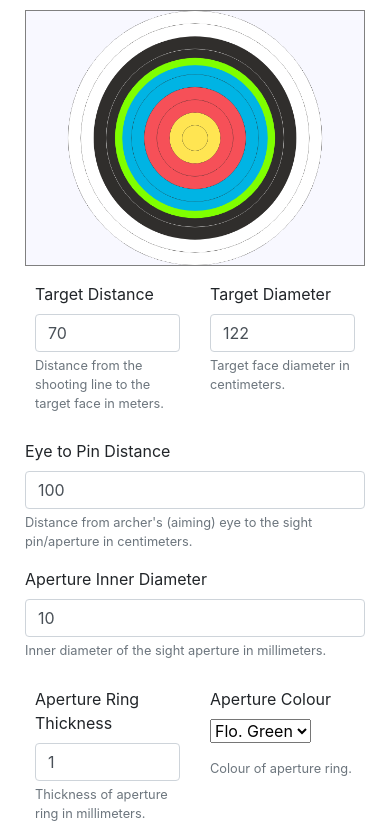
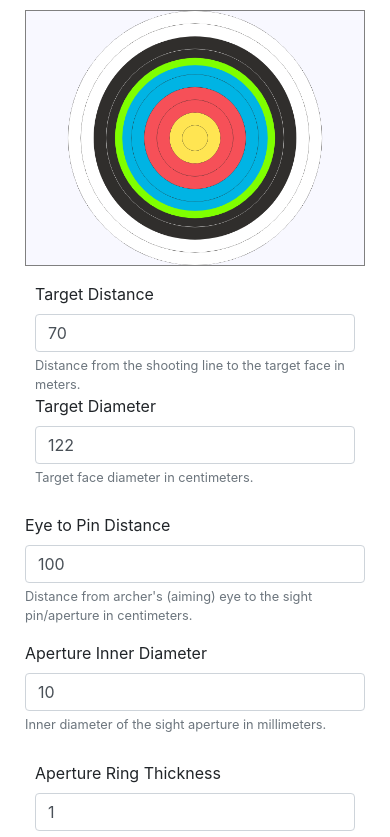
Before and after one commit to andrewazores/archery-sight-simulator, an Angular app: page / in a window 390 px wide. Shown: the top 837 px of the page. Built offline with nearby package versions, Linux system fonts and the light colour scheme.

Commit message:
Do not merge form columns on small screens

```diff
--- a/src/app/app.component.html
+++ b/src/app/app.component.html
@@ -7,14 +7,14 @@
     </div>
     <div class="col-xs-12 col-lg-5">
       <div class="form-group row">
-        <div class="col">
+        <div class="col-xs-12 col-lg-6">
           <label for="targetDistance">Target Distance</label>
           <input id="targetDistance" class="form-control" type="number" min="1" max="200" [(ngModel)]="targetDistance" (keyup.enter)="calculate()">
           <small class="form-text text-muted">
             Distance from the shooting line to the target face in meters.
           </small>
         </div>
-        <div class="col">
+        <div class="col-xs-12 col-lg-6">
           <label for="targetDiameter">Target Diameter</label>
           <input id="targetDiameter" class="form-control" type="number" min="1" max="122" [(ngModel)]="targetDiameter" (keyup.enter)="calculate()">
           <small class="form-text text-muted">
@@ -37,14 +37,14 @@
         </small>
       </div>
       <div class="form-group row">
-        <div class="col">
+        <div class="col-xs-12 col-lg-6">
           <label for="apertureRingThickness">Aperture Ring Thickness</label>
           <input id="apertureRingThickness" class="form-control" type="number" min="1" max="5" step="0.1" [(ngModel)]="apertureRingThickness" (keyup.enter)="calculate()">
           <small class="form-text text-muted">
             Thickness of aperture ring in millimeters.
           </small>
         </div>
-        <div class="col">
+        <div class="col-xs-12 col-lg-6">
           <label for="apertureColour">Aperture Colour</label>
           <p>
             <select [(ngModel)]="apertureColour">
```
